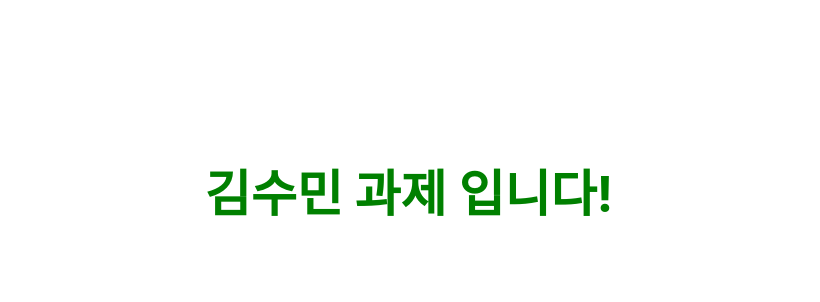
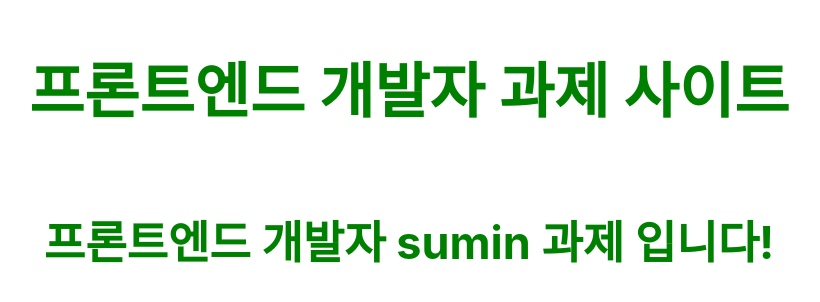
Before and after one commit to suminllll/React_Practice, a React (Create React App) app: page / in a window 1280 px wide. Shown: the part 244-546 px from the top of the page, without its empty margins (231-1051 px from the left). Built offline with nearby package versions, Linux system fonts and the light colour scheme.

Commit message:
스코어 분석 개선점 추가

```diff
--- a/public/index.html
+++ b/public/index.html
@@ -1,6 +1,8 @@
 <!DOCTYPE html>
 <html lang="en">
   <head>
+    <meta name="viewport" content="width=device-width, initial-scale=1" />
+    <meta http-equiv="Content-Type" content="text/html; charset=utf-8" />
     <link
       rel="icon"
       type="image/png"
--- a/src/App.tsx
+++ b/src/App.tsx
@@ -3,7 +3,18 @@ import { Helmet } from "react-helmet-async";
 
 function App() {
   return (
-    <div className="App">
+    <div
+      className="App"
+      style={{
+        display: "flex",
+        flexDirection: "column",
+        alignItems: "center",
+        justifyContent: "center",
+        height: "100vh",
+        color: "green",
+        fontSize: 30,
+      }}
+    >
       <Helmet>
         <title>sumin practice</title>
         <meta name="description" content="프론트엔드 과제 사이트" />
@@ -24,18 +35,9 @@ function App() {
         <meta name="twitter:image" content="/public/image/IMG_5916.jpg" />
         <meta name="twitter:card" content="summary_large_image" />
       </Helmet>
-      <h1
-        style={{
-          display: "flex",
-          alignItems: "center",
-          justifyContent: "center",
-          height: "100vh",
-          color: "green",
-          fontSize: 50,
-        }}
-      >
-        김수민 과제 입니다!
-      </h1>
+
+      <h1>프론트엔드 개발자 과제 사이트</h1>
+      <h2>프론트엔드 개발자 sumin 과제 입니다!</h2>
     </div>
   );
 }
```
